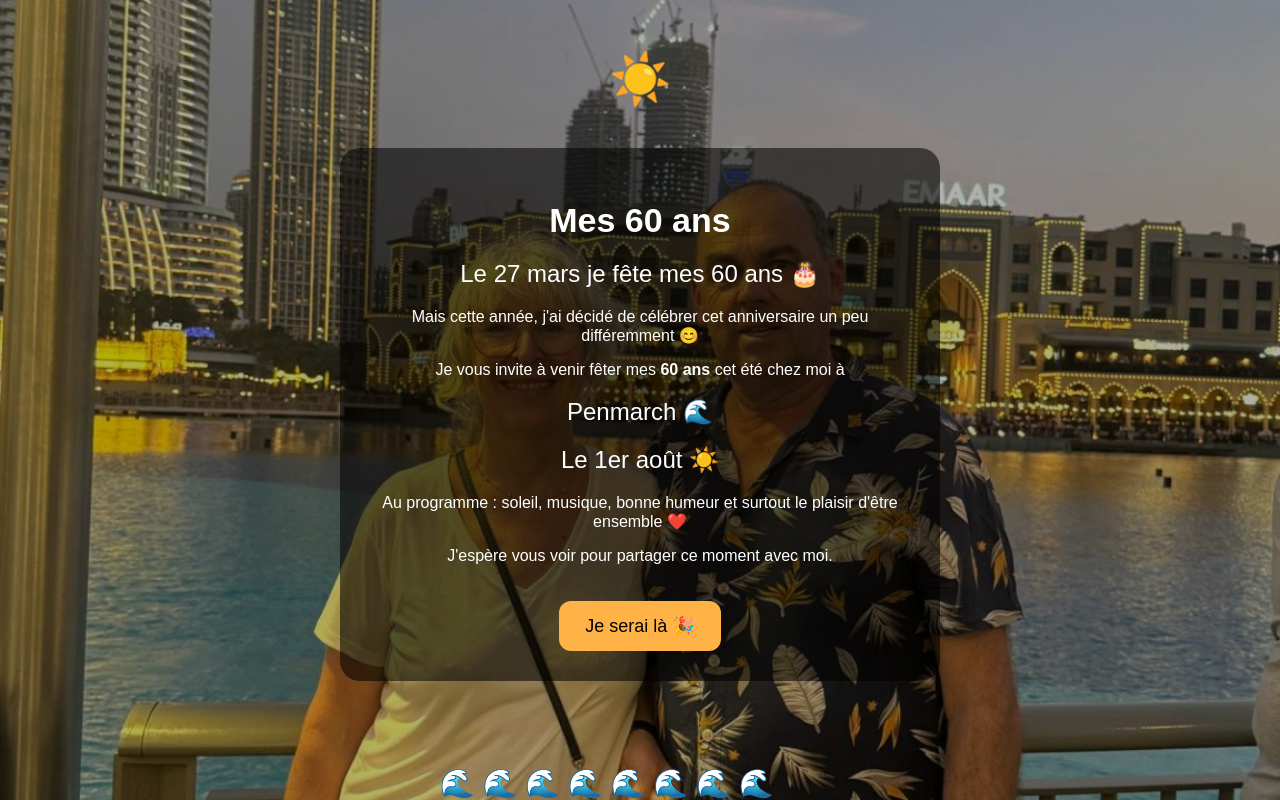
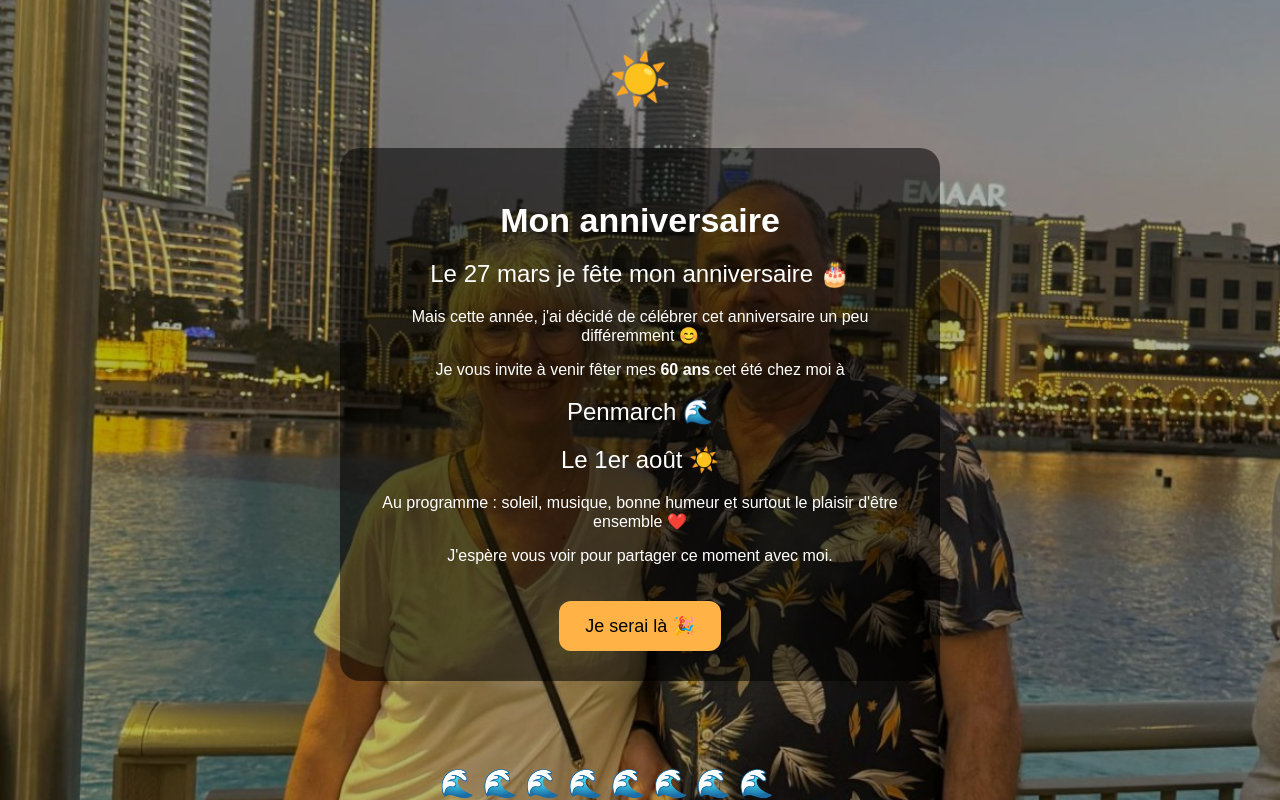
Before and after one commit to landrybg-hub/Anniversaire-Pascale, a plain HTML site: page index.html in a window 1280 px wide. Drawn offline with Linux system fonts and the light colour scheme.

Commit message:
Update index.html

```diff
--- a/index.html
+++ b/index.html
@@ -5,7 +5,7 @@
 <meta charset="UTF-8">
 <meta name="viewport" content="width=device-width, initial-scale=1.0">
 
-<title>Mes 60 ans ☀️</title>
+<title>Mon anniversaire ☀️</title>
 
 <style>
 
@@ -157,9 +157,9 @@ animation:waveMove 6s infinite linear;
 
 <div class="card">
 
-<h1>Mes 60 ans</h1>
+<h1>Mon anniversaire</h1>
 
-<h2>Le 27 mars je fête mes 60 ans 🎂</h2>
+<h2>Le 27 mars je fête mon anniversaire 🎂</h2>
 
 <p>
 
```
